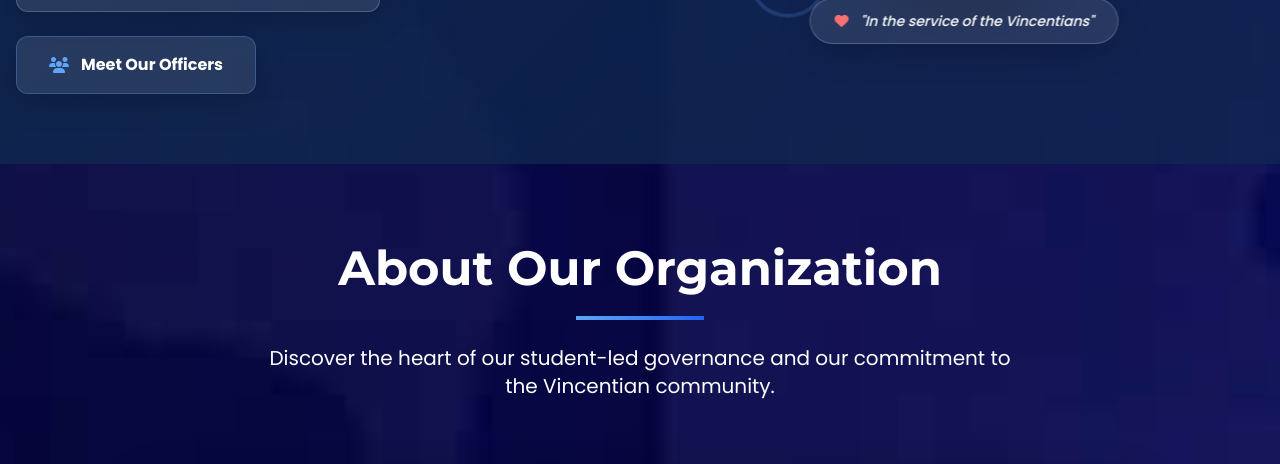
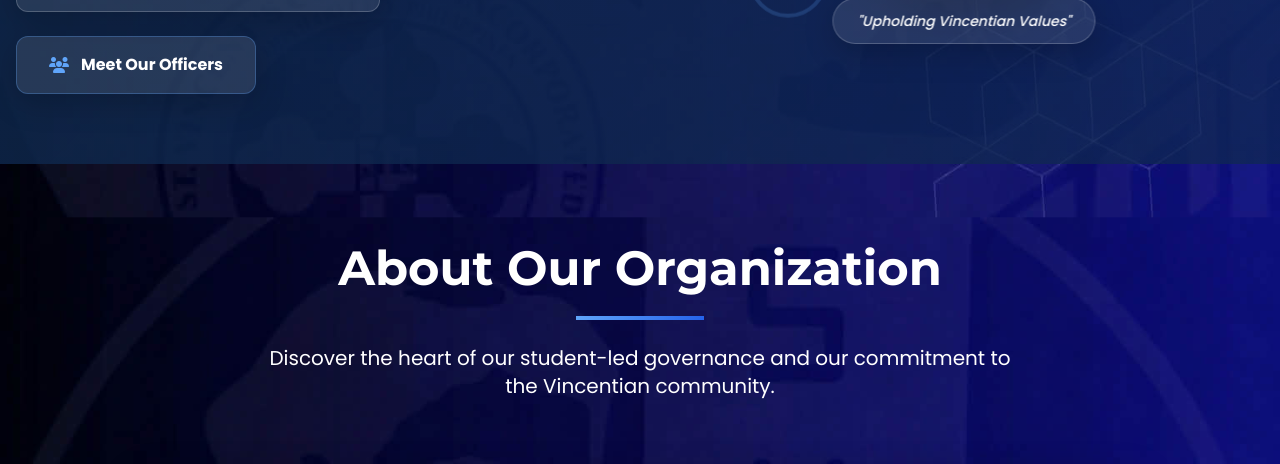
Before and after one commit to kizaru3214/SVCI, a website: page index.html in a window 1280 px wide. Shown: the part 636-1100 px from the top of the page. Drawn offline with nearby package versions, Linux system fonts and the light colour scheme.

Commit message:
fixed quote

```diff
--- a/index.html
+++ b/index.html
@@ -18,7 +18,6 @@
         body {
             font-family: 'Poppins', sans-serif;
             background: url('img/background.jpg') center center / cover fixed;
-            background-attachment: scroll;
             min-height: 100vh;
             position: relative;
         }
@@ -1269,8 +1268,7 @@
 
                         <div class="absolute -bottom-12 left-1/2 transform -translate-x-1/2 glass-card px-6 py-3 rounded-full whitespace-nowrap">
                             <p class="text-sm font-medium">
-                                <i class="fas fa-heart text-red-400 mr-2"></i>
-                                <span class="italic">"In the service of the Vincentians"</span>
+                                <span class="italic">"Upholding Vincentian Values"</span>
                             </p>
                         </div>
                     </div>
```
